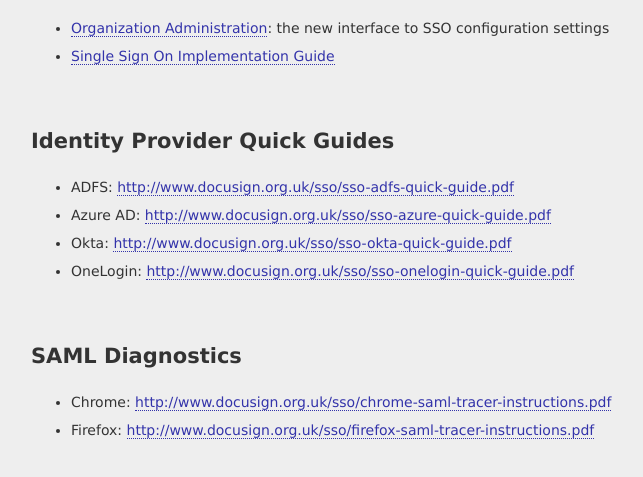
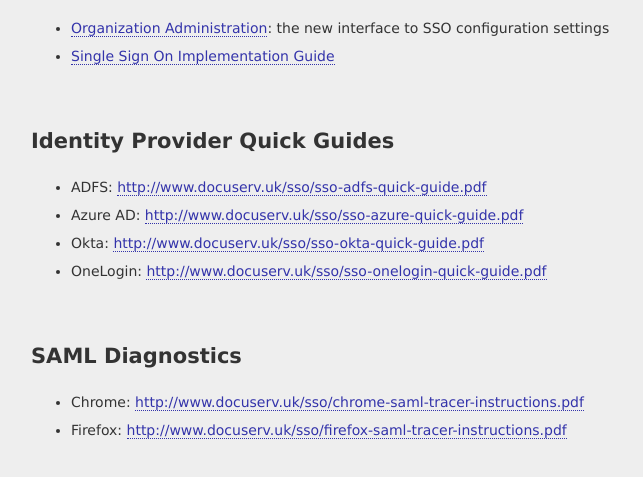
Before and after one commit to docuserv/docuserv.github.io, a plain HTML site: page sso/index.html in a window 1280 px wide. Shown: the part 155-632 px from the top of the page, without its empty margins (52-695 px from the left). Drawn offline with Linux system fonts and the light colour scheme.

Commit message:
Change docusign.org.uk references to docuserv.uk

```diff
--- a/sso/index.html
+++ b/sso/index.html
@@ -15,15 +15,15 @@
 		</ul>
 		<h2 id="idp">Identity Provider Quick Guides</h2>
 		<ul>
-			<li>ADFS: <a href="sso-adfs-quick-guide.pdf" title="ADFS Quick Guide">http://www.docusign.org.uk/sso/sso-adfs-quick-guide.pdf</a></li>
-			<li>Azure AD: <a href="sso-azure-quick-guide.pdf" title="Azure AD Quick Guide">http://www.docusign.org.uk/sso/sso-azure-quick-guide.pdf</a></li>
-			<li>Okta: <a href="sso-okta-quick-guide.pdf" title="Okta Quick Guide">http://www.docusign.org.uk/sso/sso-okta-quick-guide.pdf</a></li>
-			<li>OneLogin: <a href="sso-onelogin-quick-guide.pdf" title="OneLogin Quick Guide">http://www.docusign.org.uk/sso/sso-onelogin-quick-guide.pdf</a></li>
+			<li>ADFS: <a href="sso-adfs-quick-guide.pdf" title="ADFS Quick Guide">http://www.docuserv.uk/sso/sso-adfs-quick-guide.pdf</a></li>
+			<li>Azure AD: <a href="sso-azure-quick-guide.pdf" title="Azure AD Quick Guide">http://www.docuserv.uk/sso/sso-azure-quick-guide.pdf</a></li>
+			<li>Okta: <a href="sso-okta-quick-guide.pdf" title="Okta Quick Guide">http://www.docuserv.uk/sso/sso-okta-quick-guide.pdf</a></li>
+			<li>OneLogin: <a href="sso-onelogin-quick-guide.pdf" title="OneLogin Quick Guide">http://www.docuserv.uk/sso/sso-onelogin-quick-guide.pdf</a></li>
 		</ul>
 		<h2 id="toc">SAML Diagnostics</h2>
 		<ul>
-			<li>Chrome: <a href="chrome-saml-tracer-instructions.pdf">http://www.docusign.org.uk/sso/chrome-saml-tracer-instructions.pdf</a></li>
-			<li>Firefox: <a href="firefox-saml-tracer-instructions.pdf">http://www.docusign.org.uk/sso/firefox-saml-tracer-instructions.pdf</a></li>
+			<li>Chrome: <a href="chrome-saml-tracer-instructions.pdf">http://www.docuserv.uk/sso/chrome-saml-tracer-instructions.pdf</a></li>
+			<li>Firefox: <a href="firefox-saml-tracer-instructions.pdf">http://www.docuserv.uk/sso/firefox-saml-tracer-instructions.pdf</a></li>
 		</ul>
 	</body>
 </html>
```
Also changed, not shown: dev101/index.html (+2 -2 lines), dev201/index.html (+3 -3 lines).
